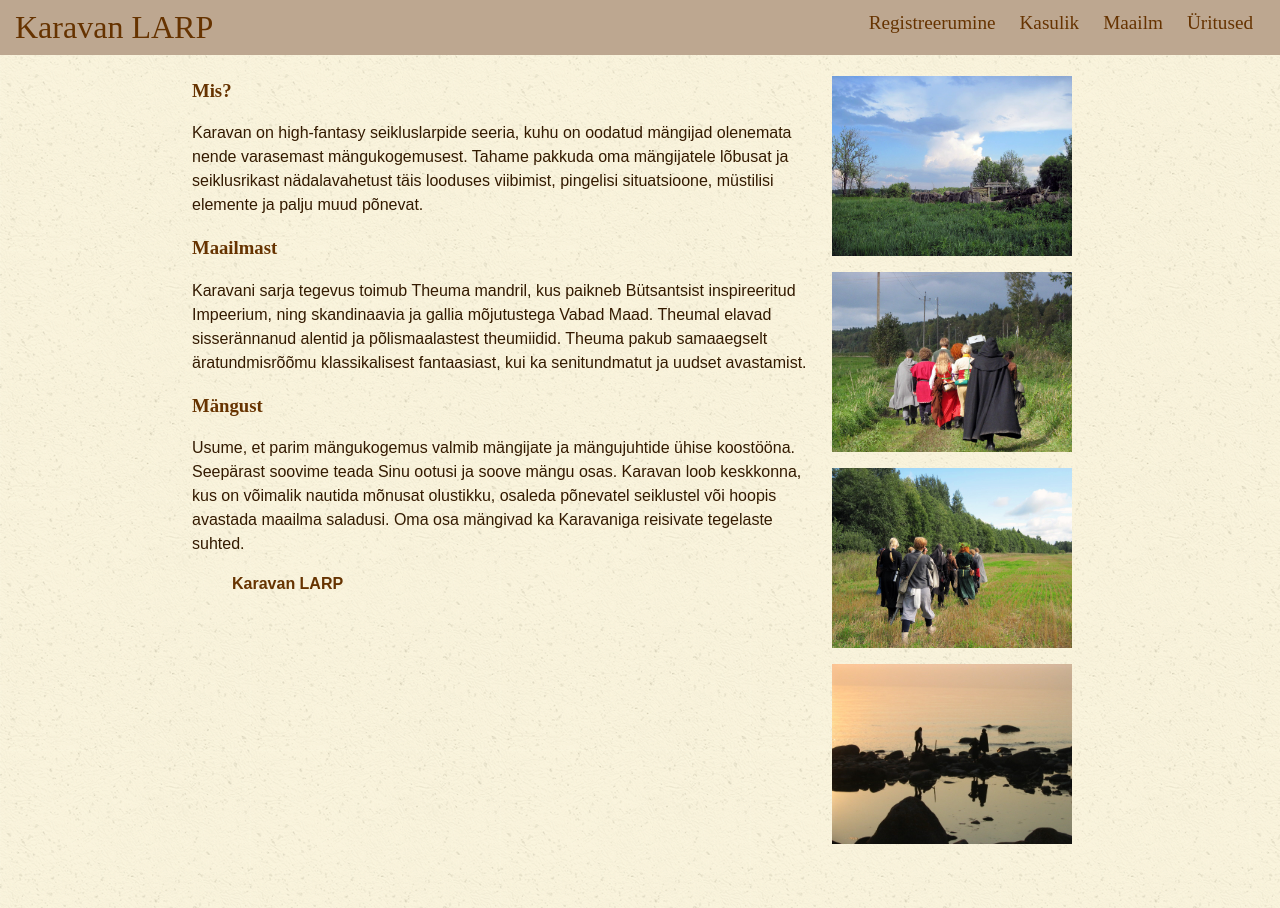
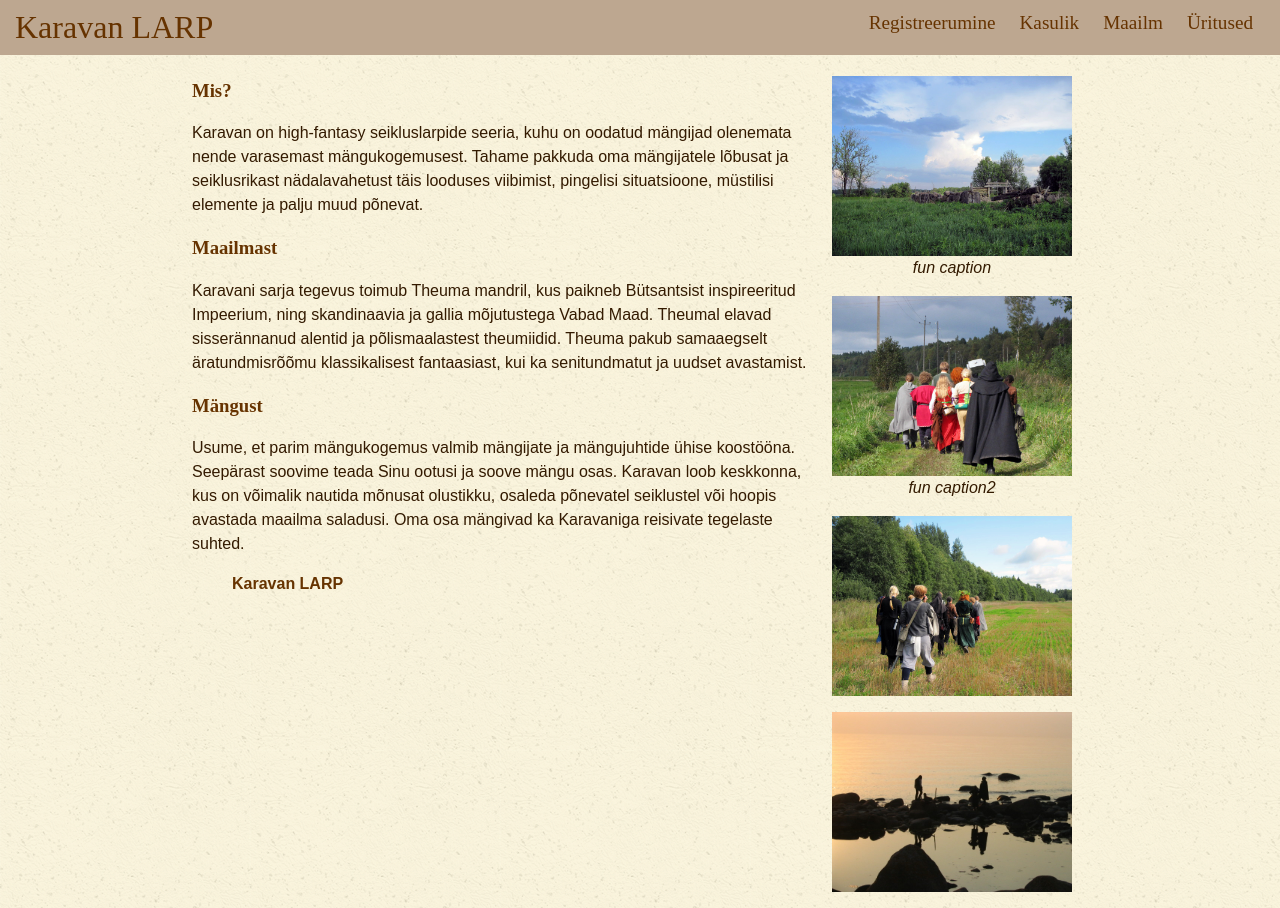
Before and after one commit to karavanlarp/karavanlarp.github.io, a Jekyll site: the page built from est/index.md, in a window 1280 px wide. Built offline with Jekyll 4.4.1, drawn with Linux system fonts in a browser that asks for light colours; some web fonts are replaced.

Commit message:
Added possibility of captions to right floated images.

```diff
--- a/_layouts/default-eng.html
+++ b/_layouts/default-eng.html
@@ -18,6 +18,12 @@
 		</header>
 
 		<div id="content">
+			<div class="right-content">
+				{% if page.right_content != nil %}
+				{{ page.right_content | markdownify }}
+				{% endif %}
+			</div>
+
 			{{ content }}
 		</div>
 
--- a/_layouts/default-fb-est.html
+++ b/_layouts/default-fb-est.html
@@ -27,13 +27,10 @@
 		</header>
 
 		<div id="content">
-			<div style="float: right;">
-				{% for image in page.images %}
-				{% assign image_url = site.url | append: '/' | append: image %}
-				<a href="{{ image_url }}">
-					<img src="{{ image_url }}" style="max-width: 15em; margin: 1em"></img>
-				</a>
-				{% endfor %}
+			<div class="right-content">
+				{% if page.right_content != nil %}
+				{{ page.right_content | markdownify }}
+				{% endif %}
 			</div>
 
 			{{ content }}
--- a/css/main.css
+++ b/css/main.css
@@ -114,6 +114,16 @@ li {
 	color: #331a00;
 }
 
+.right-content {
+	float: right;
+	text-align:center;
+}
+
+.right-content p {
+	max-width: 15em;
+	margin: 1em;
+}
+
 @media (max-width: 600px) {/*responsiveness*/
 	#content {
 		width: 90%;
--- a/est/index.md
+++ b/est/index.md
@@ -1,11 +1,16 @@
 ---
 layout: default-fb-est
 title: Karavan LARP
-images:
-- img/gallery/Thanaria_6_34.JPG
-- img/gallery/Fyerellal_4_40.JPG
-- img/gallery/Fyerellal_6_30.JPG
-- img/gallery/Fyerellal_I_108.jpg
+right_content: |
+    ![Image](/img/gallery/Thanaria_6_34.JPG)
+    *fun caption*
+
+    ![Image](/img/gallery/Fyerellal_4_40.JPG)
+    *fun caption2*
+
+    ![Image](/img/gallery/Fyerellal_6_30.JPG)
+
+    ![Image](/img/gallery/Fyerellal_I_108.jpg)
 ---
 ### Mis?
 
```
Also changed, not shown: _layouts/default-est.html (+4 -7 lines).
